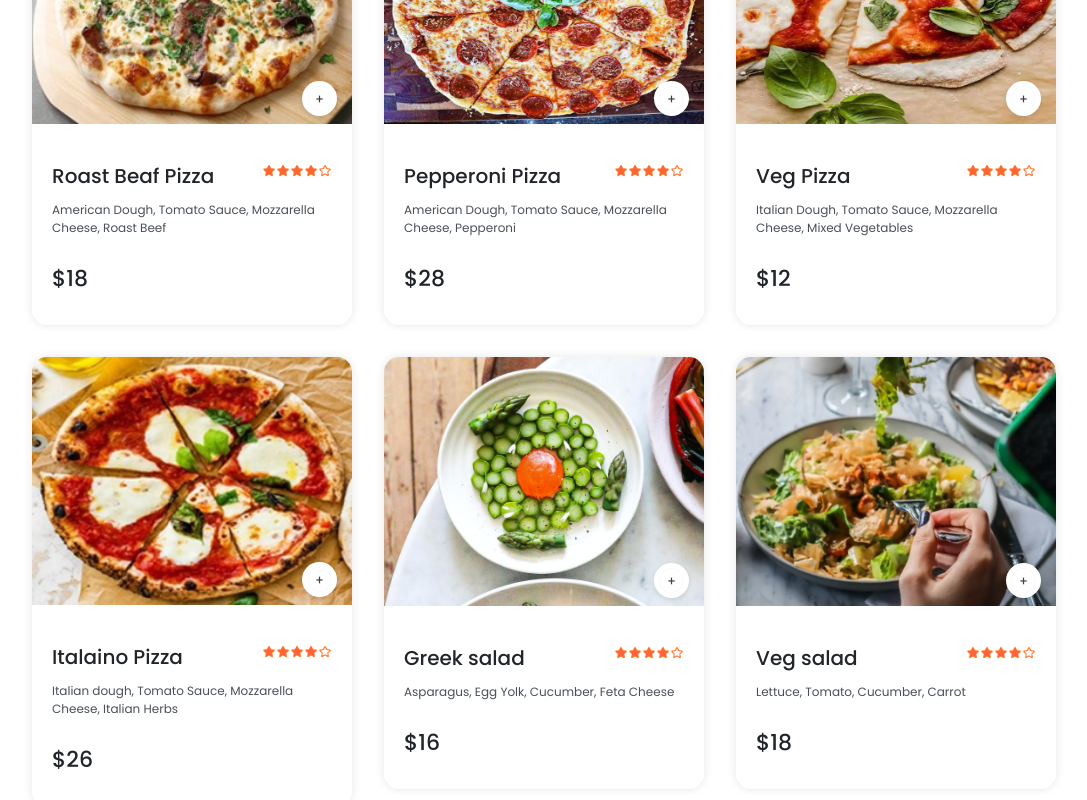
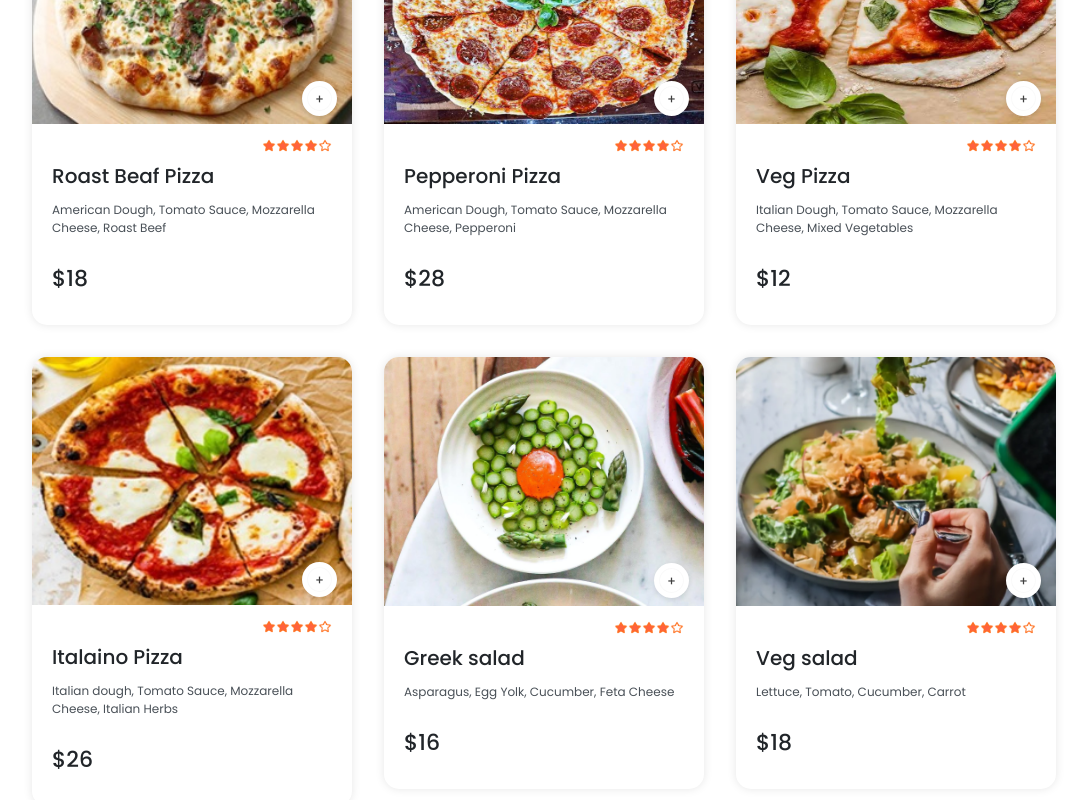
Before and after one commit to la3t0Masoud/Food-Del, a React (Vite) app in the folder frontend/: page / in a window 1280 px wide. Shown: the part 1620-2420 px from the top of the page, without its empty margins (96-1183 px from the left). Built offline with nearby package versions, Linux system fonts and the light colour scheme.

Commit message:
Food Ratings style fixed

```diff
--- a/frontend/src/components/FoodItem/FoodItem.css
+++ b/frontend/src/components/FoodItem/FoodItem.css
@@ -51,7 +51,6 @@
   font-weight: 500;
   margin: 10px 10px;
   margin-left: 0;
-  /* استفاده از رنگ متن اصلی تم (یا می‌توانید از var(--primary) استفاده کنید) */
   color: var(--text);
 }
 
@@ -104,7 +103,6 @@
 }
 
 .food-item-counter {
-  /* حذف color: black */
   color: var(--text);
   position: absolute;
   bottom: 20px;
@@ -117,9 +115,7 @@
   gap: 10px;
   padding: 6px;
   border-radius: 50px;
-  /* تغییر پس‌زمینه به رنگ پس‌زمینه تم */
   background-color: var(--bg);
-  /* اضافه کردن حاشیه برای تمایز بیشتر */
   border: 1px solid var(--border);
 }
 
@@ -135,3 +131,6 @@
   justify-items: center;
   margin-bottom: -1px;
 }
+.RateImg {
+  margin-top: -50px;
+}
--- a/frontend/src/components/FoodItem/FoodItem.jsx
+++ b/frontend/src/components/FoodItem/FoodItem.jsx
@@ -69,7 +69,7 @@ const FoodItem = ({
           <div className="food-item-info">
             <div className="food-item-name-rating">
               <p>{name}</p>
-              <img src={assets.rating_starts} alt="" />
+              <img className="RateImg" src={assets.rating_starts} alt="" />
             </div>
             <p className="food-item-des">{description}</p>
             <div className="DivButtoms">
```
